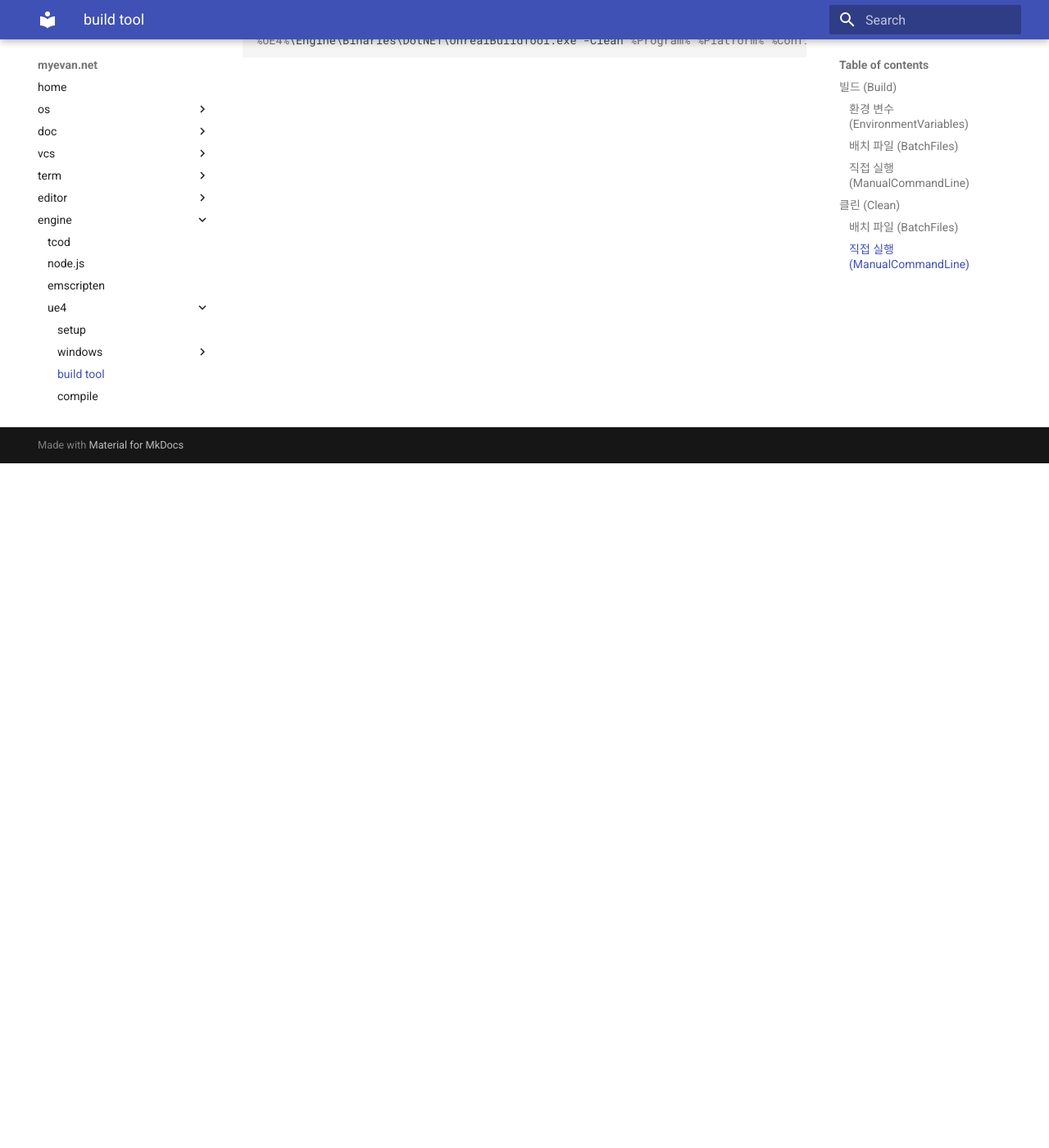
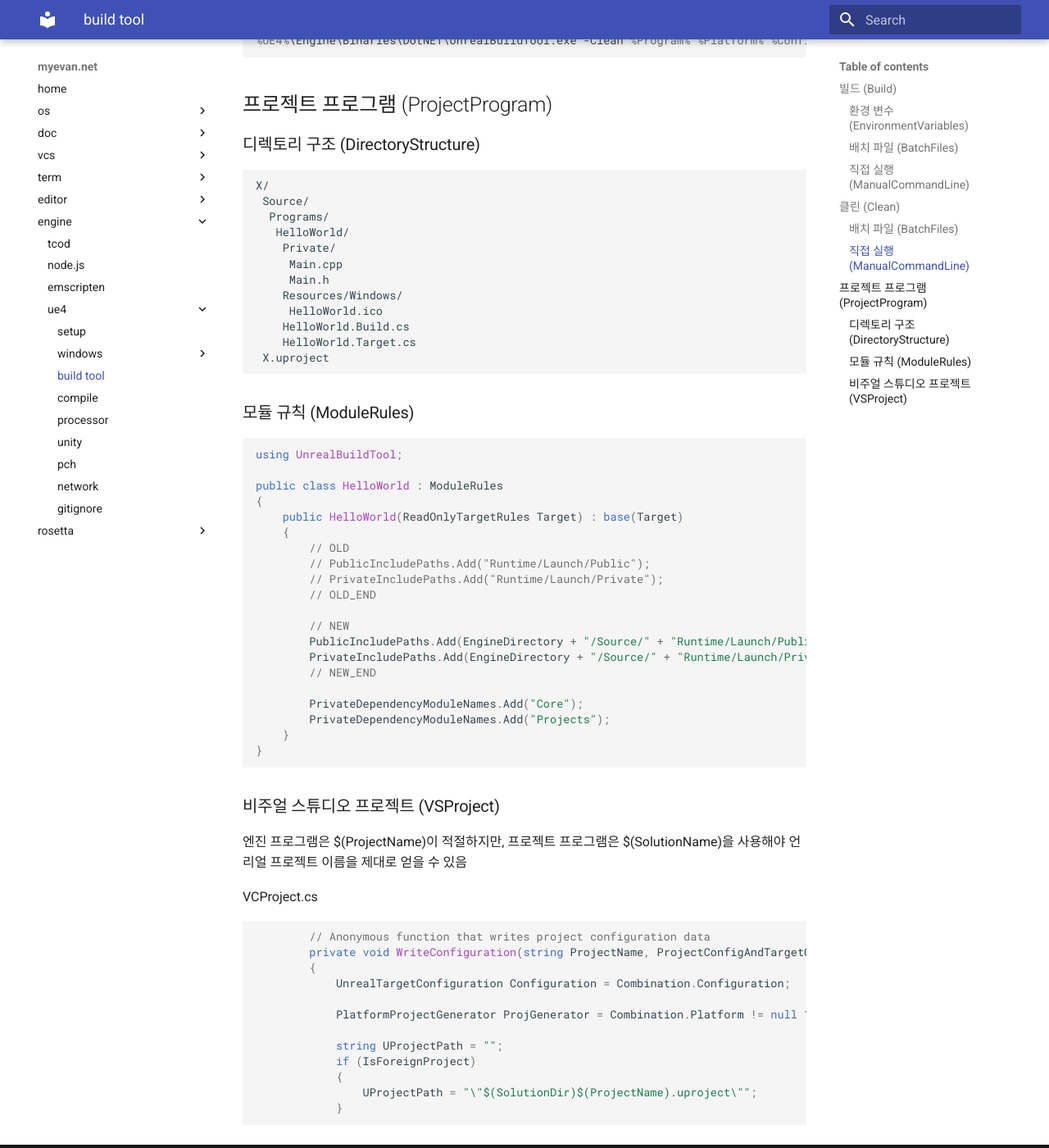
Before and after one commit to myevan/myevan-home, an MkDocs documentation site: the page built from docs/ue4_build_tool.md, in a window 1280 px wide and 1400 px high, scrolled down 835 px. Shown: the whole window at 82% size. Built offline with MkDocs 1.6.1 and Material for MkDocs 9.7.7, drawn with Linux system fonts in a browser that asks for light colours.

Commit message:
언리얼 빌드 툴: 프로젝트 프로그램

````diff
--- a/docs/ue4_build_tool.md
+++ b/docs/ue4_build_tool.md
@@ -36,3 +36,68 @@ set Config=Debug
 ```bat
 %UE4%\Engine\Binaries\DotNET\UnrealBuildTool.exe -Clean %Program% %Platform% %Config%
 ```
+
+## 프로젝트 프로그램 (ProjectProgram)
+
+### 디렉토리 구조 (DirectoryStructure)
+
+```
+X/
+ Source/
+  Programs/
+   HelloWorld/
+    Private/
+     Main.cpp
+     Main.h
+    Resources/Windows/
+     HelloWorld.ico
+    HelloWorld.Build.cs
+    HelloWorld.Target.cs
+ X.uproject
+```
+
+### 모듈 규칙 (ModuleRules)
+
+```csharp
+using UnrealBuildTool;
+
+public class HelloWorld : ModuleRules
+{
+	public HelloWorld(ReadOnlyTargetRules Target) : base(Target)
+	{
+		// OLD
+		// PublicIncludePaths.Add("Runtime/Launch/Public");
+		// PrivateIncludePaths.Add("Runtime/Launch/Private");
+		// OLD_END
+
+		// NEW
+		PublicIncludePaths.Add(EngineDirectory + "/Source/" + "Runtime/Launch/Public");
+		PrivateIncludePaths.Add(EngineDirectory + "/Source/" + "Runtime/Launch/Private");
+		// NEW_END
+
+		PrivateDependencyModuleNames.Add("Core");
+		PrivateDependencyModuleNames.Add("Projects");
+	}
+}
+```
+
+### 비주얼 스튜디오 프로젝트 (VSProject)
+
+엔진 프로그램은 $(ProjectName)이 적절하지만, 프로젝트 프로그램은 $(SolutionName)을 사용해야 언리얼 프로젝트 이름을 제대로 얻을 수 있음
+
+VCProject.cs
+
+```csharp
+		// Anonymous function that writes project configuration data
+		private void WriteConfiguration(string ProjectName, ProjectConfigAndTargetCombination Combination, StringBuilder VCProjectFileContent, PlatformProjectGeneratorCollection PlatformProjectGenerators, StringBuilder VCUserFileContent)
+		{
+			UnrealTargetConfiguration Configuration = Combination.Configuration;
+
+			PlatformProjectGenerator ProjGenerator = Combination.Platform != null ? PlatformProjectGenerators.GetPlatformProjectGenerator(Combination.Platform.Value, true) : null;
+
+			string UProjectPath = "";
+			if (IsForeignProject)
+			{
+				UProjectPath = "\"$(SolutionDir)$(ProjectName).uproject\"";
+			}
+```
````
